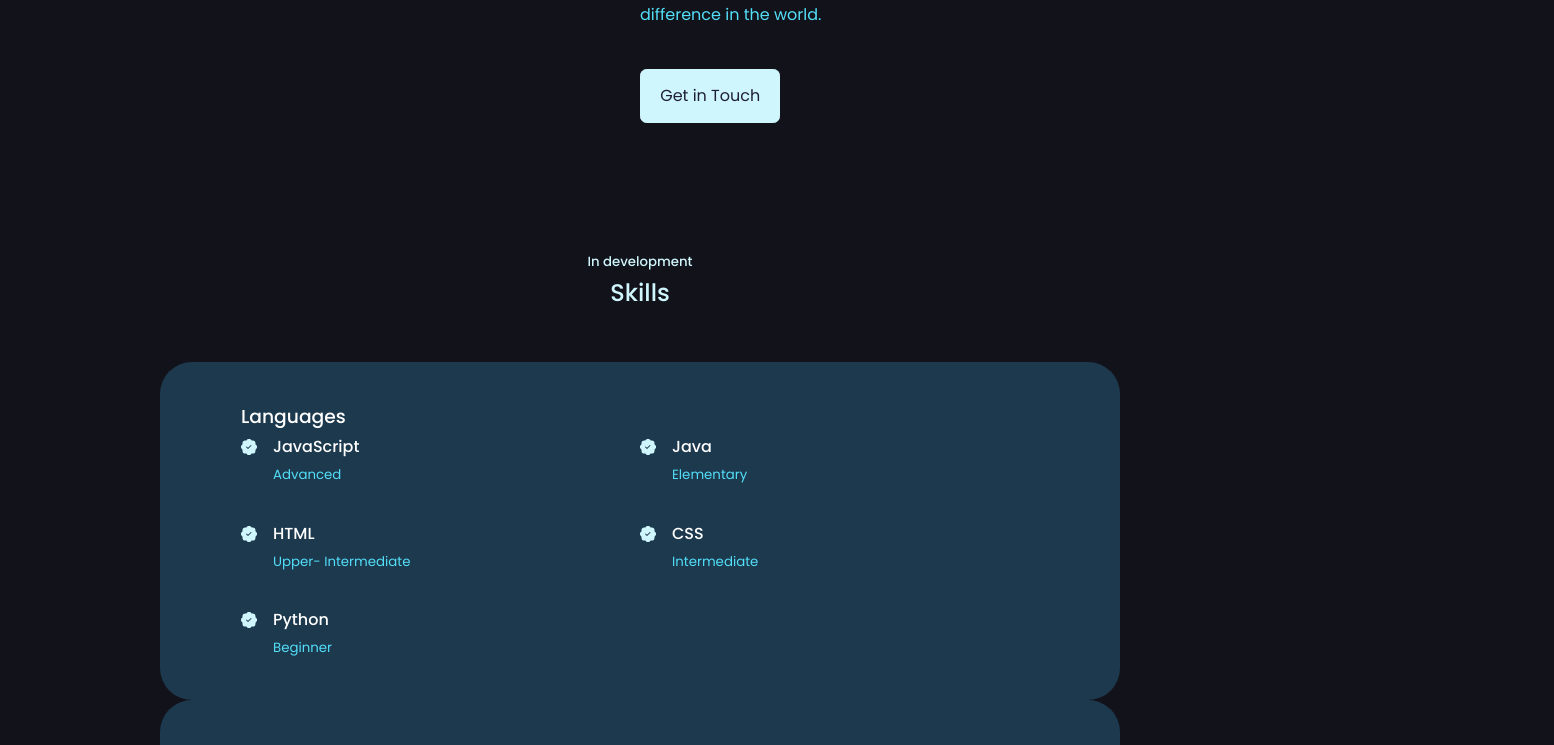
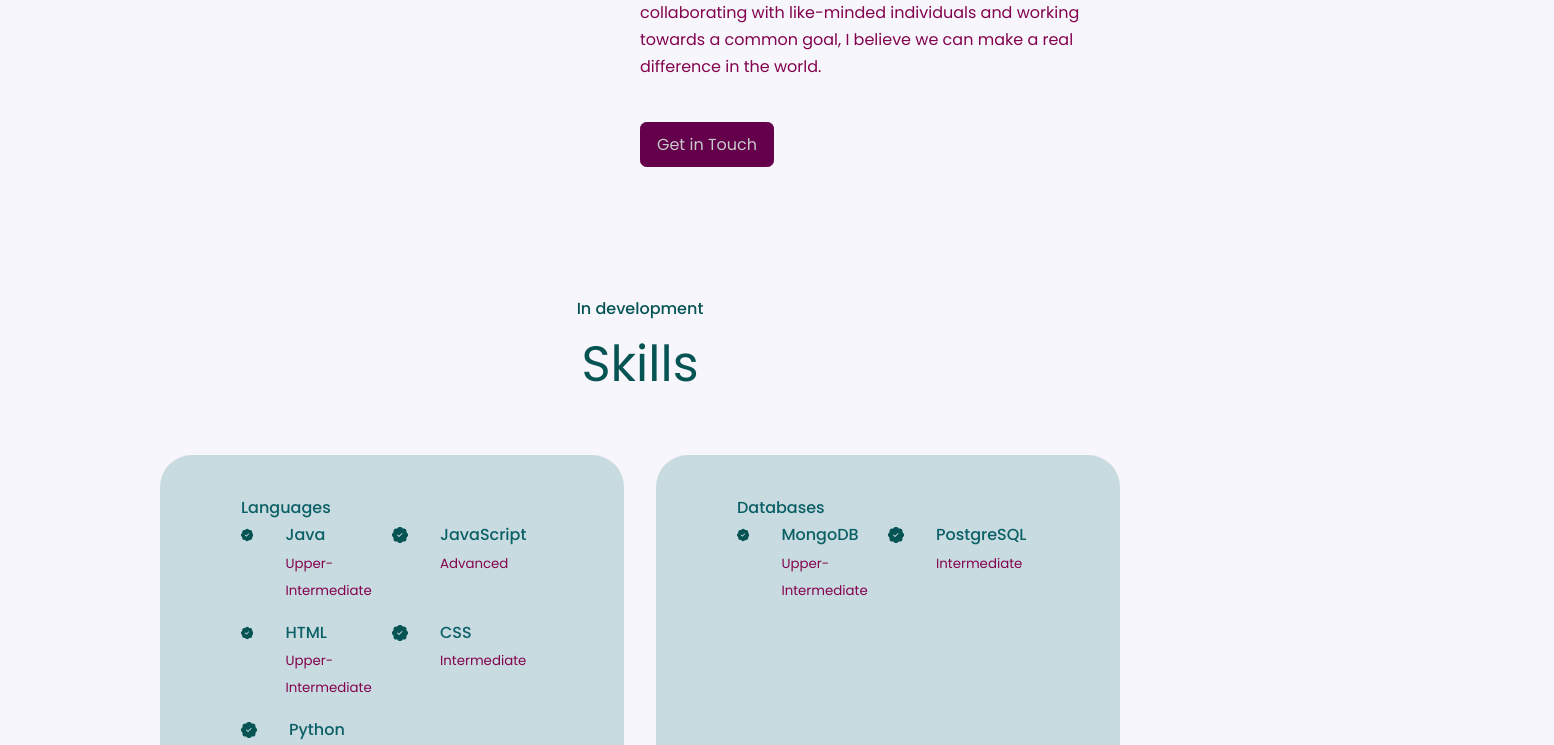
Before and after one commit to lillitaz/lillitaz.github.io, a React (Create React App) app: page / in a window 1280 px wide. Shown: the part 1940-2685 px from the top of the page, 1554 px wide, since content can reach past the window. Built offline with nearby package versions, Linux system fonts and the light colour scheme.

Commit message:
content update, style changes

```diff
--- a/package.json
+++ b/package.json
@@ -9,6 +9,7 @@
     "@testing-library/user-event": "^13.5.0",
     "react": "^18.2.0",
     "react-dom": "^18.2.0",
+    "react-icons": "^4.9.0",
     "react-router-dom": "^6.11.0",
     "react-scripts": "5.0.1",
     "web-vitals": "^2.1.4"
@@ -17,6 +18,7 @@
     "predeploy": "npm run build",
     "deploy": "gh-pages -d build",
     "start": "react-scripts start",
+    "dev": "nodemon index.js",
     "build": "react-scripts build",
     "test": "react-scripts test",
     "eject": "react-scripts eject"
@@ -41,6 +43,7 @@
   },
   "devDependencies": {
     "gh-pages": "^5.0.0",
+    "nodemon": "^2.0.22",
     "prefixer": "^0.0.3"
   }
 }
--- a/src/components/About/About.jsx
+++ b/src/components/About/About.jsx
@@ -22,13 +22,13 @@ const About = () => {
                         <article className="about_card">
                             <FaAward className="about_icon" />
                             <h5>Experience</h5>
-                            <small>0.5+ Years Experience</small>
+                            <small>0.75+ Years Experience</small>
                         </article>
 
                         <article className="about_card">
                             <VscFolderLibrary className="about_icon" />
                             <h5>Projects</h5>
-                            <small>13+ Projects</small>
+                            <small>18+ Projects</small>
                         </article>
                     </div>
                     <p>
--- a/src/components/Experience/Experience.jsx
+++ b/src/components/Experience/Experience.jsx
@@ -14,18 +14,18 @@ const Experience = () => {
 
 
           <div className="experience_content">
+          <article className="experience_details">
+              <BsPatchCheckFill className="experience_details-icon" />
+              <div>
+                <h4>Java</h4>
+                <small className="text-light">Upper- Intermediate</small>
+              </div>
+            </article>
             <article className="experience_details">
               <BsPatchCheckFill className="experience_details-icon" />
               <div>
                 <h4>JavaScript</h4>
                 <small className="text-light">Advanced</small>
-              </div>
-            </article>
-            <article className="experience_details">
-              <BsPatchCheckFill className="experience_details-icon" />
-              <div>
-                <h4>Java</h4>
-                <small className="text-light">Elementary</small>
               </div>
             </article>
             <article className="experience_details">
@@ -61,6 +61,13 @@ const Experience = () => {
               <div>
               <h4>MongoDB</h4>
                 <small className="text-light">Upper- Intermediate</small>
+                </div>
+            </article>
+            <article className="experience_details">
+            <BsPatchCheckFill className="experience_details-icon" />
+              <div>
+              <h4>PostgreSQL</h4>
+                <small className="text-light">Intermediate</small>
                 </div>
             </article>
           </div>
--- a/src/components/Experience/experience.css
+++ b/src/components/Experience/experience.css
@@ -1,5 +1,5 @@
 .experience_container {
-    /* display: grid; */
+    display: grid;
     grid-template-columns: 1fr 1fr;
     gap: 2rem;
   }
@@ -20,12 +20,12 @@
   .experience_content {
     display: grid;
     grid-template-columns: 1fr 1fr;
-    row-gap: 2rem;
+    row-gap: 1rem;
   }
 
   .experience_details {
     display: flex;
-    gap: 1rem;
+    gap: 2rem;
   }
 
   .experience_details-icon {
--- a/src/components/Portfolio/Portfolio.jsx
+++ b/src/components/Portfolio/Portfolio.jsx
@@ -28,7 +28,7 @@ const Portfolio = () => {
                     <h3>Virtual-Pet Game with Java</h3>
                     <div className='portfolio_item-cta'>
                         <a href="https://github.com/lillitaz/virtual-pet-game" className='btn'>Link to the Repository</a>
-                        <a href="#contact" className='btn btn-primary' rel="noopener noreferrer">Release: May 2023</a>
+                        <a href="#contact" className='btn btn-primary' rel="noopener noreferrer">Release: July 2023</a>
                     </div>
                 </article>
                 <article className='portfolio_item'>
--- a/src/components/Portfolio/portfolio.css
+++ b/src/components/Portfolio/portfolio.css
@@ -1,14 +1,14 @@
 .portfolio_container{
     display: grid;
     grid-template-columns: repeat(3, 1fr);
-    gap: 2.5rem;
+    gap: 3rem;
   }
 
   .portfolio_item{
     background: var(--color-bg-variant);
-    padding: 1.3rem;
-    border-radius: 2rem;
-    border: 1px solid transparent;
+    border-radius: 0 0 2rem 2rem;
+    height: fit-content;
+    border: 1px solid var(--color-primary);
     transition: var(--transition);
   }
 
@@ -18,23 +18,23 @@
   }
 
   .portfolio_item-image{
-    border-radius: 1.5rem;
+    padding: 1.3rem;
     overflow: hidden;
   }
   .portfolio_item h3{
-    margin: 1.2rem 0 2rem;
+    padding: 1.3rem;
   }
   .portfolio_item-cta{
     display: flex;
-    gap:1rem;
-    margin-bottom: 1rem;
+    padding: 1.8rem;
+    gap:0.5rem;
   }
   /*---------Media Queries(Medium Devices)--------*/
 
   @media screen and (max-width: 1024px) {
     .portfolio_container{
       grid-template-columns:1fr 1fr;
-      gap: 1.2rem;
+      gap: 1.9rem;
     }
   }
   /*---------Media Queries(SMALL Devices)--------*/
--- a/src/components/Services/Services.jsx
+++ b/src/components/Services/Services.jsx
@@ -6,7 +6,7 @@ const Services = () => {
     return (
         <section id="services">
             <h5>What I Can Do For You</h5>
-            <h2>services</h2>
+            <h2>Services</h2>
 
             <div className="container services_container">
                 <article className="service">
--- a/src/styles.css
+++ b/src/styles.css
@@ -10,12 +10,12 @@
 }
 
 :root {
-  --color-bg: #1f1f38;
-  --color-bg-variant: #1d394e;
-  --color-primary: #cff6fc;
-  --color-primary-variant: rgb(239, 241, 243);
-  --color-white: #fff;
-  --color-light: rgb(83, 223, 248);
+  --color-bg: #c9c9c9;
+  --color-bg-variant: #04697031;
+  --color-primary: #065353;
+  --color-primary-variant: rgb(100, 0, 75);
+  --color-white: #0b6066;
+  --color-light: rgb(131, 3, 78);
   --transition: all 400ms ease;
 
   --container-width-lg: 75%;
@@ -34,7 +34,7 @@ body {
   background: var(--color-bg);
   color: var(--color-white);
   line-height: 1.7;
-  background-color:#12121a;
+  background-color:#f7f6fc;
 }
 /*========General Styles=========*/
 .container {
@@ -42,15 +42,16 @@ body {
   margin: 0 auto;
 }
 
-h1,
-h2,
+
 h3,
 h4,
 h5 {
-  font-weight: 500;
+  font-weight: 450;
+  font-size: 1rem;
 }
-h1 {
-  font-size: 2.5rem;
+h1, h2 {
+  font-size: 3.1rem;
+  font-weight: 400;
 }
 section {
   margin-top: 8rem;
@@ -72,18 +73,19 @@ section > h2 {
 a {
   color: var(--color-primary);
   transition: var(--transition);
+  font-size: 1rem;
 }
 a:hover {
   color: var(--color-white);
 }
 .btn {
-  width: max-content;
+  width: fit-content;
   display: inline-block;
-  color: var(--color-primary);
-  padding: 0.75rem 1.2rem;
+  color: var(--color-primary-variant);
+  padding: 0.5rem 1rem;
   border-radius: 0.4rem;
   cursor: pointer;
-  border: 1px solid var(--color-primary);
+  border: 1px solid var(--color-primary-variant);
   transition: var(--transition);
 }
 .btn:hover {
@@ -93,7 +95,7 @@ a:hover {
 }
 
 .btn-primary {
-  background: var(--color-primary);
+  background: var(--color-primary-variant);
   color: var(--color-bg);
 }
 
```
Also changed, not shown: 1 other file (tests, documents, lock files or other folders).
